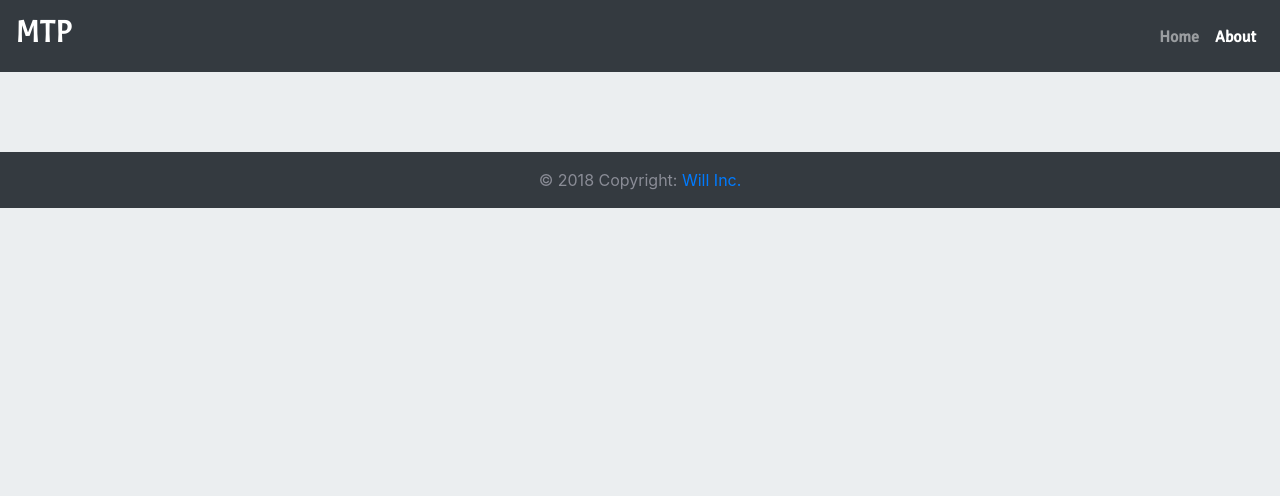
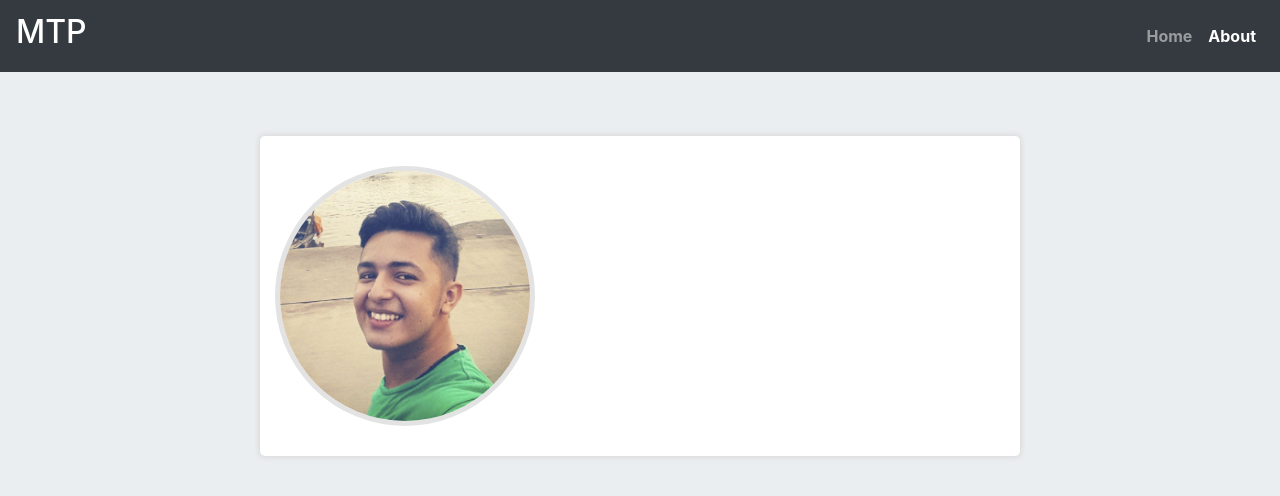
Before and after one commit to nawaazwill11/mtp, a Django app: page /about/ in a window 1280 px wide. Shown: the top 496 px of the page. Run offline with Django 3.2, Linux system fonts and the light colour scheme; some libraries are stand-ins or nearby versions.

Commit message:
about on way

```diff
--- a/mtp/templates/mtp/about.html
+++ b/mtp/templates/mtp/about.html
@@ -6,7 +6,7 @@
 	<meta charset="utf-8">
 	<meta name="viewport" content="width=device-width, initial-scale=1.0">
 	<link rel="stylesheet" href="{% static 'css/bootstrap-reboot.css' %}">
-	<link rel="stylesheet" type="text/css" href="{% static 'css/index.css' %}">
+	<link rel="stylesheet" type="text/css" href="{% static 'css/about.css' %}">
 	<link rel="stylesheet" type="text/css" href="{% static 'css/media-queries.css' %}">
 	<link rel="stylesheet" href="https://stackpath.bootstrapcdn.com/bootstrap/4.1.1/css/bootstrap.min.css" integrity="sha384-WskhaSGFgHYWDcbwN70/dfYBj47jz9qbsMId/iRN3ewGhXQFZCSftd1LZCfmhktB" crossorigin="anonymous">
 <script src="https://stackpath.bootstrapcdn.com/bootstrap/4.1.1/js/bootstrap.min.js" integrity="sha384-smHYKdLADwkXOn1EmN1qk/HfnUcbVRZyYmZ4qpPea6sjB/pTJ0euyQp0Mk8ck+5T" crossorigin="anonymous"></script>
@@ -47,17 +47,14 @@
 	<!--Body Contents starts-->
 	<div class="container">
 		<div class="row">
-
+			<div class="col-xs-12 col-sm-12 col-md-10 offset-md-1 col-lg-10 offset-lg-1 col-xl-8 offset-xl-2 about-card">
+				<div class="author-image">
+					<img src="{{ MEDIA_URL }}author-pics/author.png">
+				</div>
+			</div>
 		</div>
 	</div>
-	<!-- Footer -->
-<footer>
-	<div class="container footer-body">
-		<div class="footer-copyright text-center py-3">© 2018 Copyright:
-    <a href="#"> Will Inc.</a>
-  </div>
-	</div>
-</footer>
+
 	<!--Body Contents ends-->
 </body>
 </html>
--- /dev/null
+++ b/static/css/about.css
@@ -0,0 +1,20 @@
+body {
+	background-color: #d9e0e485 !important;
+	color: #8a8c96 !important;
+}
+.about-card {
+	background-color: white;
+	margin-top: 4rem;
+	border-radius: 5px;
+	padding: 30px;
+	box-shadow: 0px 0px 4px 2px #d3d3d3a3;
+}
+.author-image {
+	width: fit-content;
+    border-radius: 100%;
+    border: 5px solid #d3d3d3a3;
+}
+.author-image > img {
+	width: 250px;
+    border-radius: 100%;
+}
--- a/static/css/index.css
+++ b/static/css/index.css
@@ -44,6 +44,7 @@ body {
 .place-box {
 	display: flex;
 	background-color: white;
+	margin-bottom: 20px;
 }
 .place-image > img {
 	width: 200px;
@@ -104,6 +105,11 @@ body {
 
 footer {
 	background-color: #343a40;
+	position: absolute;
+    display: inline-block;
+    width: 100%;
+    text-align: center;
+    padding: 16px;
 }
 .rock-bottom {
 	margin-top: 2.7rem !important;
--- a/static/css/media-queries.css
+++ b/static/css/media-queries.css
@@ -24,8 +24,6 @@
 		border-bottom-left-radius: 5px;
 		border-bottom-right-radius: 5px;
 		border-top-right-radius: 0px;
-
-
 	}
 }
 /**********************/
```
Also changed, not shown: mtp/templates/mtp/index.html (+3 -5 lines), media/author-pics/author.png (added).
